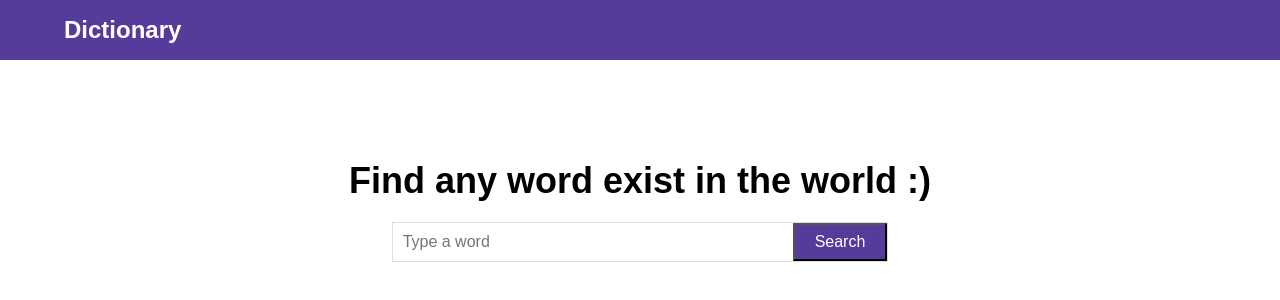
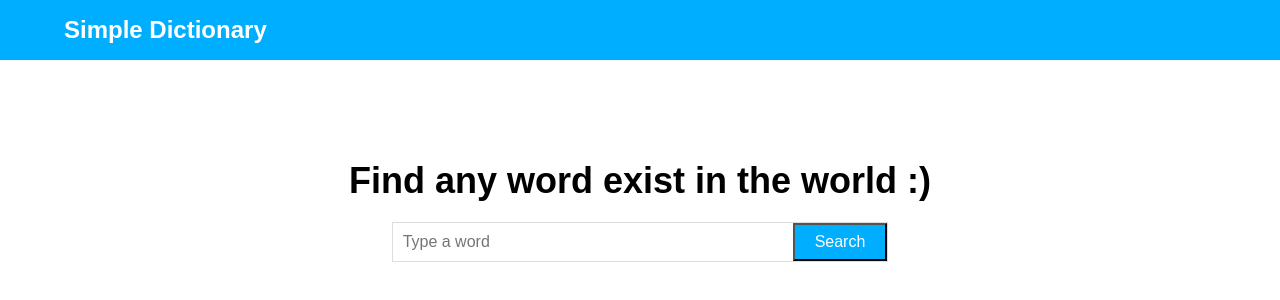
Before and after one commit to thesurajdas/simple-english-dictionary, a plain HTML site: page index.html in a window 1280 px wide. Drawn offline with Linux system fonts and the light colour scheme; a web font is replaced by a local one.

Commit message:
update design

```diff
--- a/index.html
+++ b/index.html
@@ -11,7 +11,7 @@
 <body>
     <nav>
         <div class="container">
-            <h1>Dictionary</h1>
+            <h1>Simple Dictionary</h1>
         </div>
     </nav>
 
--- a/style.css
+++ b/style.css
@@ -16,7 +16,7 @@ body {
     margin: 0 auto;
 }
 nav {
-    background: #553C9A;
+    background: #00aeff;
     color: #fff;
     padding: 1rem 0;
 }
@@ -47,7 +47,7 @@ input {
     outline: none;
 }
 button{
-    background:#553C9A;
+    background:#00aeff;
     color: #fff;
     height: 100%;
     font-size: 16px;
```
